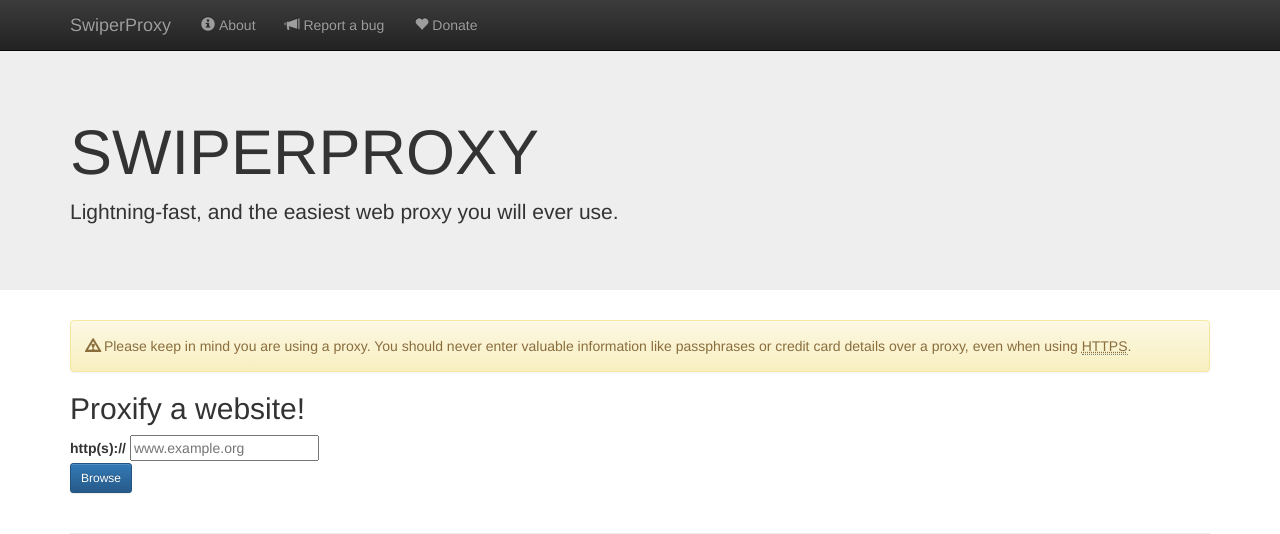
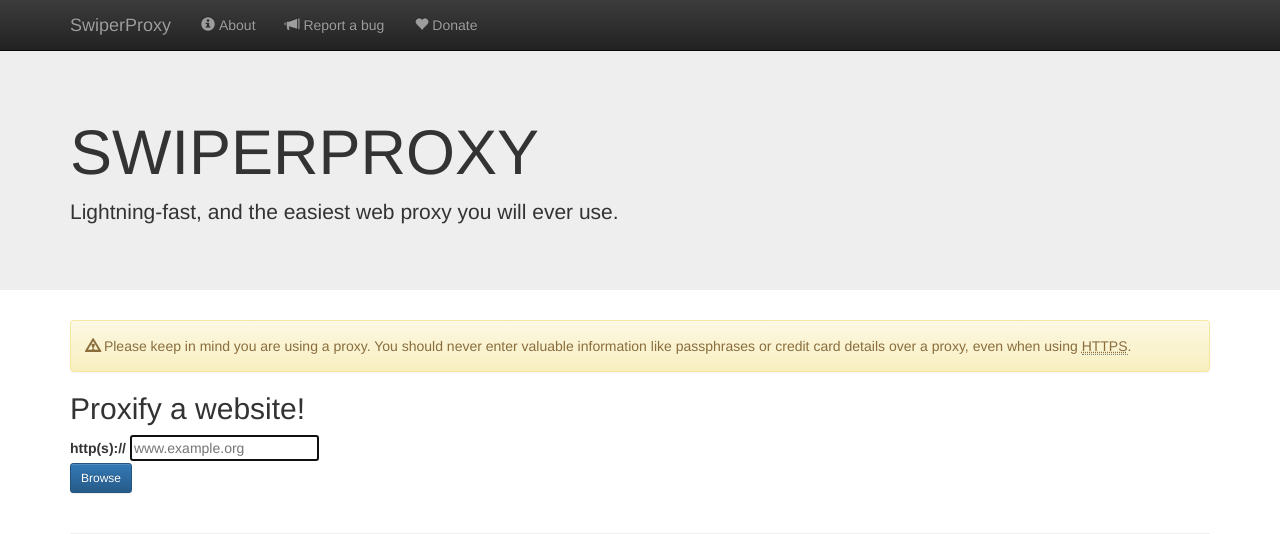
Before and after one commit to pgodschalk/swiperproxy, a plain HTML site: page htdocs/index.html in a window 1280 px wide. Shown: the top 534 px of the page. Drawn offline with Linux system fonts and the light colour scheme.

Commit message:
autofocus on input field

```diff
--- a/htdocs/index.html
+++ b/htdocs/index.html
@@ -77,7 +77,7 @@
       <h2>Proxify a website!</h2>
       <form action="javascript:doclick()" role="form">
         <label class="control-label" for="url">http(s)://</label>
-        <input required id="url" name="url" placeholder="www.example.org" type="text">
+        <input autofocus required id="url" name="url" placeholder="www.example.org" type="text">
         <button class="btn btn-primary btn-sm" data-loading-text="Loading..." onclick="doclick()" style="display: block;" type="button">Browse</button>
       </form>
       <br>
```
